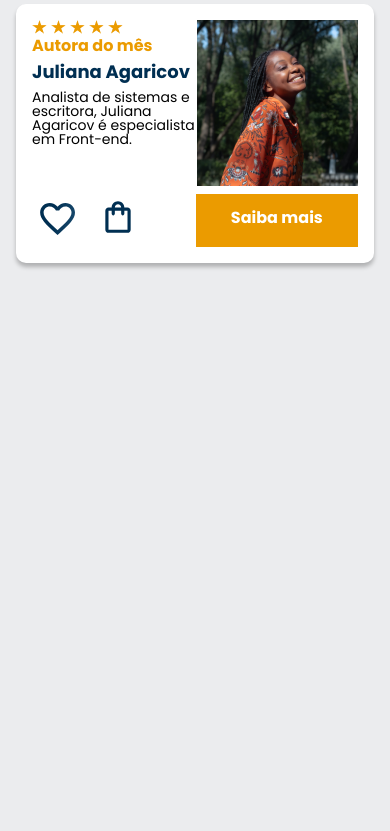
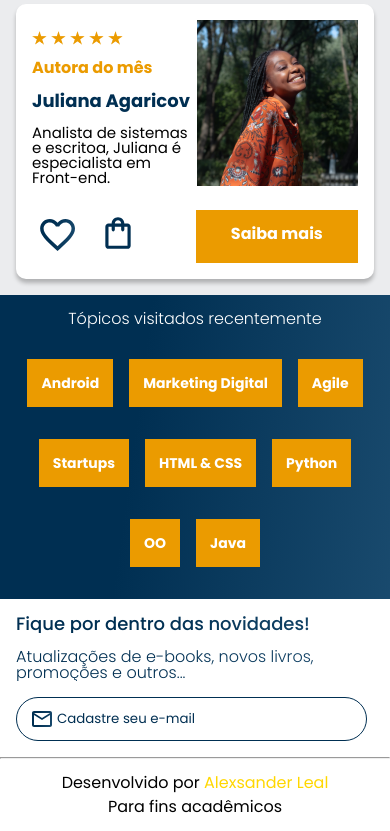
Before and after one commit to Leal86/aluraBooks-store, a plain HTML site: page index.html in a window 390 px wide. Shown: the part 1103-1934 px from the top of the page. Before the commit the page ends 1382 px from the top, so only its background shows below. Drawn offline with nearby package versions, Linux system fonts and the light colour scheme.

Commit message:
Finalizei o projeto com mobile first

```diff
--- a/index.html
+++ b/index.html
@@ -142,24 +142,19 @@
             <div class="swiper-wrapper">
                 <!-- Slides -->
                 <div class="swiper-slide">
-                    <img src="assets/ApacheKafka.png" alt="Livro sobre apache kafka e spring boot da alura books.">
+                    <img src="assets/Portugol.png" alt="Livro sobre Portugol.">
                 </div>
-
                 <div class="swiper-slide">
                     <img src="assets/Guia Front-end.png" alt="Livro guia de front end.">
                 </div>
-
+                <div class="swiper-slide">
+                    <img src="assets/Liderança.png" alt="Livro sobre liderança em design da alurabooks.">
+                </div>
                 <div class="swiper-slide">
                     <img src="assets/Javascript.png" alt="Livro sobre JavaScript assertivo da alurabooks.">
                 </div>
-
-
                 <div class="swiper-slide">
-                    <img src="assets/Liderança.png" alt="Livro sobre liderança em design da alurabooks.">
-                </div>
-
-                <div class="swiper-slide">
-                    <img src="assets/Portugol.png" alt="Livro sobre Portugol.">
+                    <img src="assets/ApacheKafka.png" alt="Livro sobre apache kafka e spring boot da alura books.">
                 </div>
             </div>
 
@@ -169,20 +164,20 @@
 
         </div>
 
-        <div class="card">
+        <div class="card-autora">
             <!-- Primeira linha-->
-            <div class="card__descricao">
+            <div class="card-autora__descricao">
 
                 <!-- Primeira coluna-->
                 <div class="descricao">
-                    <img src="assets/Estrelinhas.png" alt="Imagem de cinco estrelas.">
-                    <h3 class="descricao__titulo">Autora do mês</h3>
-                    <h2 class="descricao__titulo-livro">Juliana Agaricov</h2>
-                    <p class="descricao__texto">Analista de sistemas e escritora, Juliana Agaricov é especialista em Front-end.</p>
+                    <img src="assets/Estrelinhas.png" class="classificacao-autora" alt="Imagem cinco estrelas">
+                    <h3 class="descricao-autora__titulo">Autora do mês</h3>
+                    <h2 class="descricao-autora__nome">Juliana Agaricov</h2>
+                    <p class="descricao-autora__texto">Analista de sistemas e escritoa, Juliana é especialista em Front-end.</p>
                 </div>
 
                 <!-- Segunda coluna-->
-                <img src="assets/Perfil-escritora 1-1.png" class="descricao__imagem" alt="Imagem de Juliana Agaricov">
+                <img src="assets/Perfil-escritora 1-1.png" class="descricao__imagem-autora" alt="Imagem da autora">
             </div>
 
             <!-- Segunda linha-->
@@ -197,8 +192,51 @@
                 <a href="#" class="botoes__ancora">Saiba mais</a>
             </div>
         </div>
+    </section>
 
+    <section class="topicos">
+        <h2 class="topicos__titulo">Tópicos visitados recentemente</h2>
+        <ul class="topicos__lista">
+            <li class="topicos__item">
+                <a href="#" class="topicos__link">Android</a>
+            </li>
+            <li class="topicos__item">
+                <a href="#" class="topicos__link">Marketing Digital</a>
+            </li>
+            <li class="topicos__item">
+                <a href="#" class="topicos__link">Agile</a>
+            </li>
+            <li class="topicos__item">
+                <a href="#" class="topicos__link">Startups</a>
+            </li>
+            <li class="topicos__item">
+                <a href="#" class="topicos__link">HTML & CSS</a>
+            </li>
+            <li class="topicos__item">
+                <a href="#" class="topicos__link">Python</a>
+            </li>
+            <li class="topicos__item">
+                <a href="#" class="topicos__link">OO</a>
+            </li>
+            <li class="topicos__item">
+                <a href="#" class="topicos__link">Java</a>
+            </li>
+        </ul>
     </section>
+
+    <section class="contato">
+        <h2 class="contato__titulo">Fique por dentro das novidades!</h2>
+        <p class="contato__texto">Atualizações de e-books, novos livros, promoções e outros...</p>
+        <input type="email" name="email" class="contato__email" id="" placeholder="Cadastre seu e-mail">
+    </section>
+
+    <hr/>
+
+    <footer class="rodape">
+        <h2 class="rodape__titulo">Desenvolvido por <a href="https://github.com/Leal86" class="rodape__link" target="_blank">Alexsander Leal</a></h2>
+        <p class="rodape__texto">Para fins acadêmicos</p>
+    </footer>
+
 
     <script src="https://cdn.jsdelivr.net/npm/swiper@9/swiper-bundle.min.js"></script>
     <script>
--- /dev/null
+++ b/styles/contato.css
@@ -0,0 +1,37 @@
+.contato {
+    background-color: var(--branco);
+    padding: 1em;
+}
+
+.contato__titulo, .contato__texto {
+    background: var(--azul-degrade);
+    -webkit-background-clip: text;
+    -webkit-text-fill-color: transparent;
+    background-clip: text;
+}
+
+.contato__titulo {
+    font-size: 18px;
+    font-weight: 500;
+}
+
+.contato__texto {
+    font-weight: 300;
+    margin: 1em 0;
+}
+
+.contato__email {
+    padding: 1em;
+    border: 1px solid var(--azul);
+    border-radius: 24px;
+    width: 90%;
+    color: var(--azul);
+}
+
+.contato__email::placeholder {
+    font-family: var(--fonte-principal);
+    color: var(--azul);
+    background: url("../assets/Email.svg") no-repeat;
+    padding-left: 2em;
+    background-position: left;
+}
--- /dev/null
+++ b/styles/mais-vendidos.css
@@ -0,0 +1,35 @@
+.card-autora {
+    background: var(--branco);
+    box-shadow: 0px 4px 4px rgba(0, 0, 0, 0.25);
+    border-radius: 10px;
+    margin: 1em;
+    padding: 1em;
+}
+
+.card-autora__descricao {
+    display: flex;
+    justify-content: space-between;
+    margin-bottom: 1.5em;
+}
+
+.classificacao-autora {
+    margin: 0.7em 0;
+}
+
+.descricao-autora__titulo {
+    color: var(--laranja);
+    font-weight: 700;
+    margin-bottom: 1em;
+}
+
+.descricao-autora__nome {
+    color: var(--azul);
+    font-size: 18px;
+    font-weight: 700;
+    margin: 0.8em 0;
+}
+
+.descricao-autora__texto {
+    font-size: 15px;
+    font-weight: 400;
+}
--- /dev/null
+++ b/styles/rodape.css
@@ -0,0 +1,18 @@
+hr {
+    margin: 0;
+}
+
+.rodape {
+    background-color: var(--branco);
+    padding: 1em;
+    text-align: center;
+}
+
+.rodape__titulo {
+    margin-bottom: 0.5em;
+}
+
+.rodape__link {
+    text-decoration: none;
+    color: gold;
+}
--- a/styles/style.css
+++ b/styles/style.css
@@ -3,7 +3,10 @@
 @import url("../styles/header.css");
 @import url("../styles/banner.css");
 @import url("../styles/carrossel.css");
-
+@import url("../styles/mais-vendidos.css");
+@import url("../styles/topicos.css");
+@import url("../styles/contato.css");
+@import url("../styles/rodape.css");
 :root {
     --cor-de-fundo: #EBECEE;
     --branco: #FFFFFF;
--- /dev/null
+++ b/styles/topicos.css
@@ -0,0 +1,30 @@
+.topicos {
+    background: var(--azul-degrade);
+    text-align: center;
+    padding: 1em;
+}
+
+.topicos__titulo {
+    color: var(--branco);
+    font-weight: 300;
+    margin-bottom: 1em;
+}
+
+.topicos__lista {
+    display: flex;
+    flex-wrap: wrap;
+    justify-content: center;
+}
+
+.topicos__item {
+    margin: 2em 0.5em;
+}
+
+.topicos__link {
+    color: var(--branco);
+    padding: 1em;
+    background-color: var(--laranja);
+    text-decoration: none;
+    font-size: 14px;
+    font-weight: 700;
+}
```
